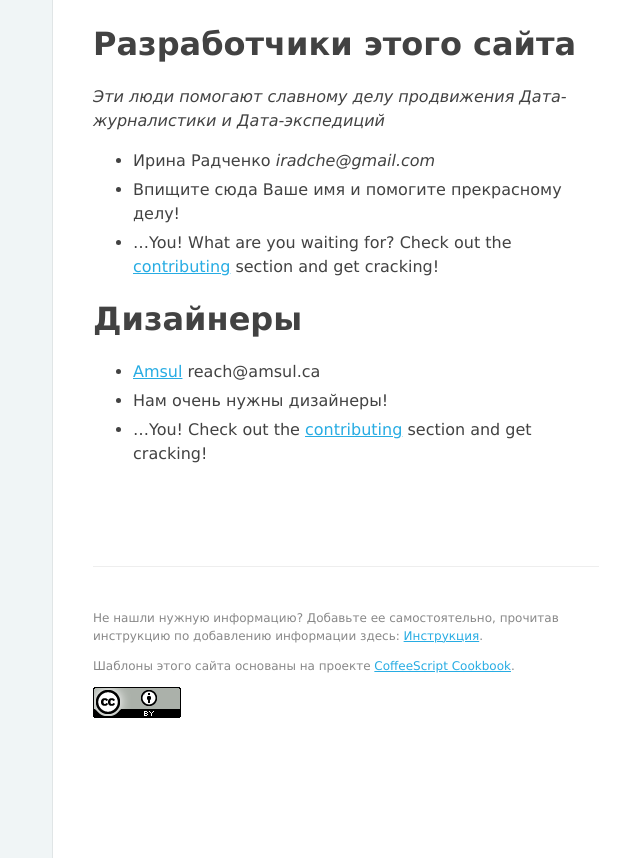
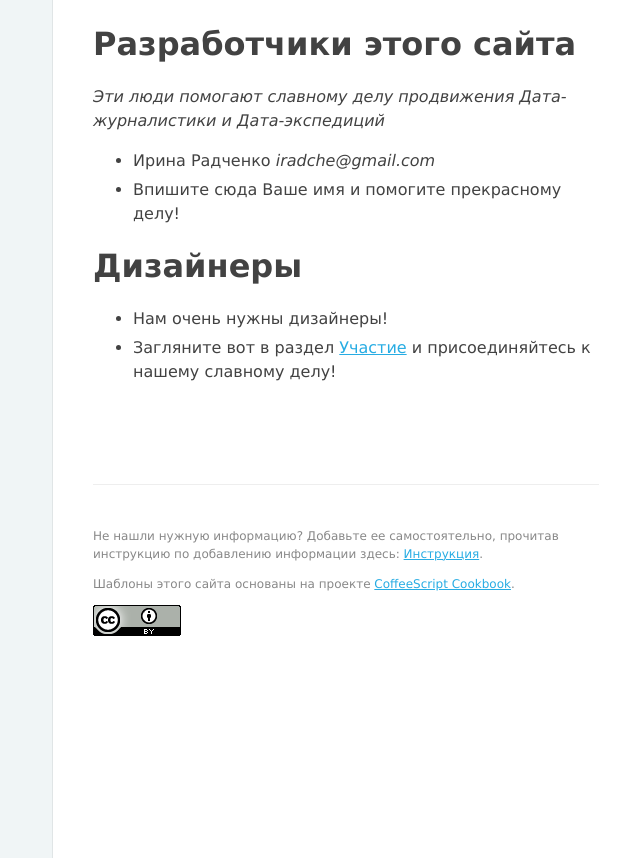
Before and after one commit to atner/DataExpedition, a Jekyll site: the page built from authors.md, in a window 1280 px wide and 1178 px high. Shown: the part 320-1178 px from the top of the window, without its empty margins (391-1031 px from the left). Built offline with Jekyll 4.4.1, drawn with Linux system fonts in a browser that asks for light colours; Markdown is read by kramdown in place of the engine named in the settings.

Commit message:
Update authors.md

```diff
--- a/authors.md
+++ b/authors.md
@@ -16,11 +16,10 @@ title: Authors
 *Эти люди помогают славному делу продвижения Дата-журналистики и Дата-экспедиций*
 
 * Ирина Радченко *iradche@gmail.com*
-* Впищите сюда Ваше имя и помогите прекрасному делу!
-* ...You! What are you waiting for? Check out the [contributing](/contributing) section and get cracking!
+* Впишите сюда Ваше имя и помогите прекрасному делу!
+
 
 # Дизайнеры
 
-* [Amsul](http://github.com/amsul) reach@amsul.ca
 * Нам очень нужны дизайнеры!
-* ...You! Check out the [contributing](/contributing) section and get cracking!
+* Загляните вот в раздел [Участие](/contributing) и присоединяйтесь к нашему славному делу!
```
